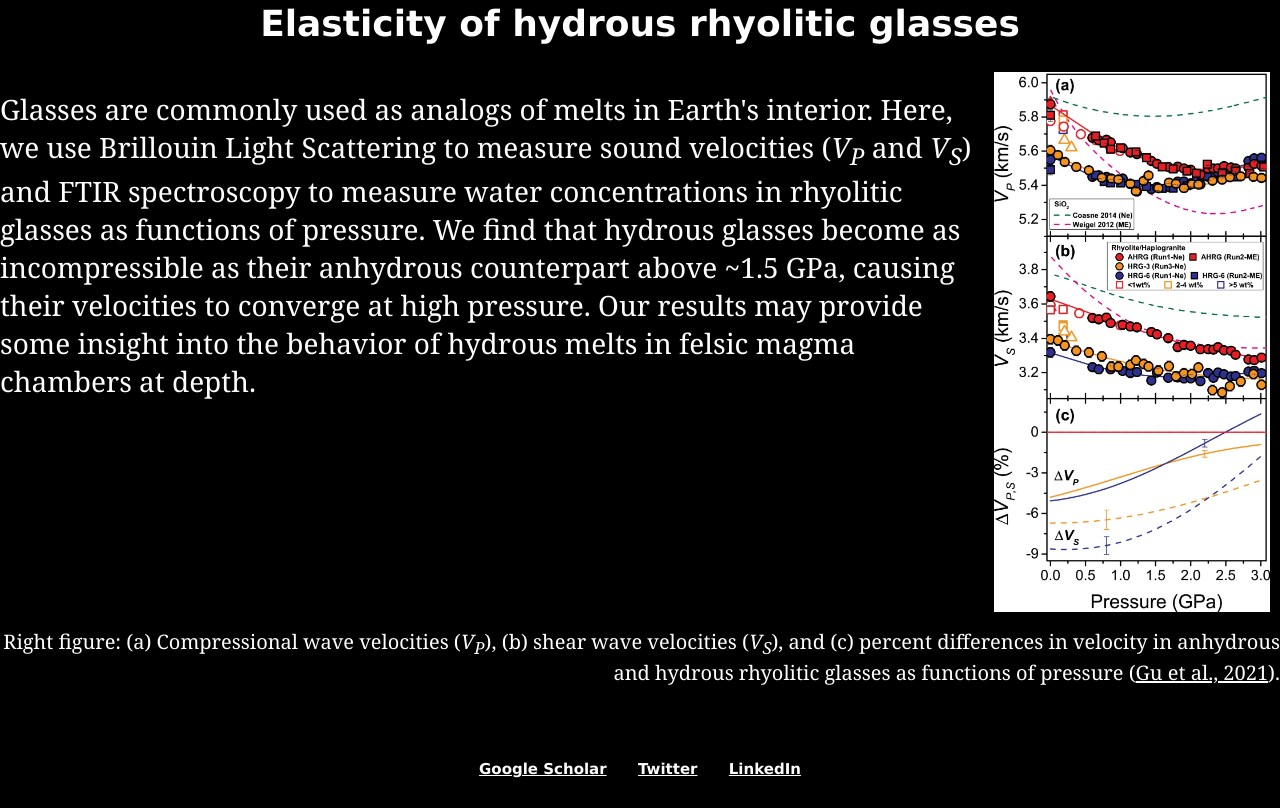
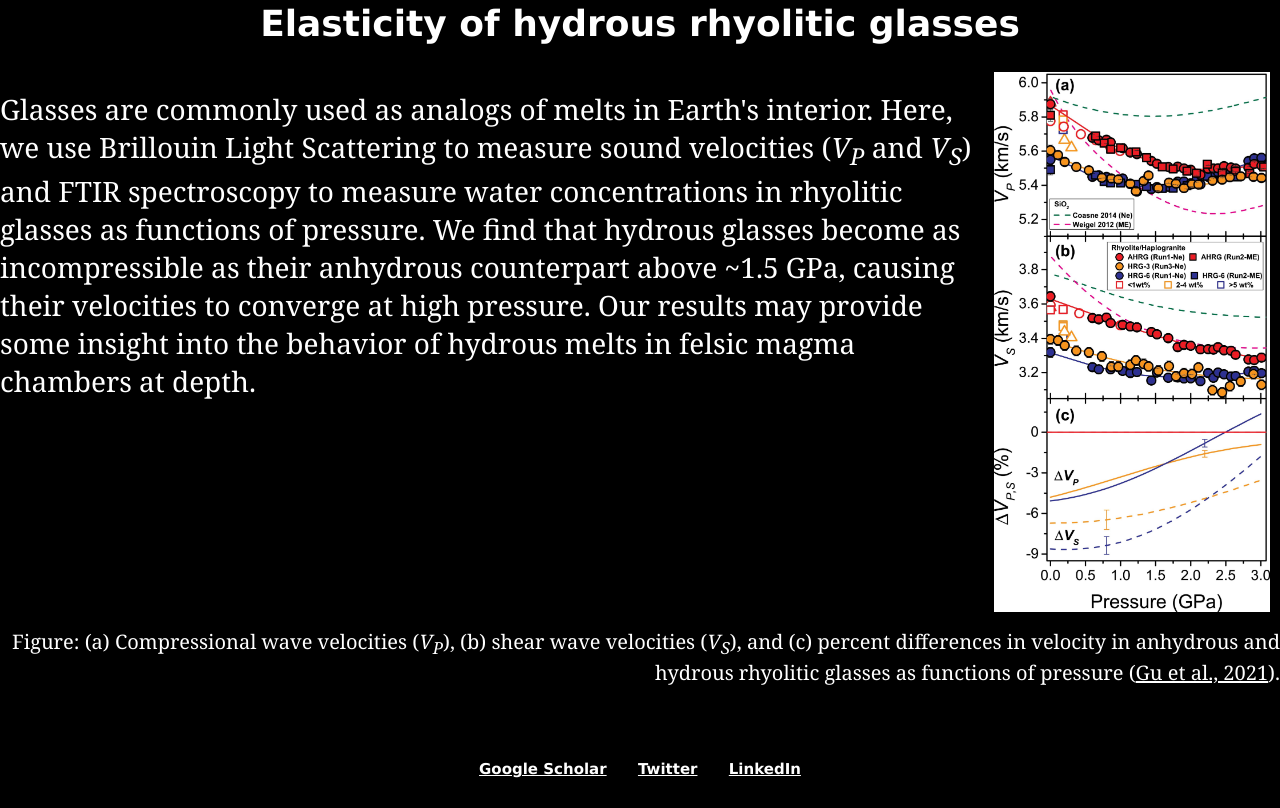
Before and after one commit to jessetgu/jessetgu.github.io, a plain HTML site: page research.html in a window 1280 px wide. Shown: the part 829-1637 px from the top of the page. Drawn offline with Linux system fonts and the light colour scheme.

Commit message:
Add files via upload

```diff
--- a/research.html
+++ b/research.html
@@ -44,7 +44,7 @@
     <p>Glasses are commonly used as analogs of melts in Earth's interior. Here, we use Brillouin Light Scattering to measure sound velocities (<i>V<sub>P</sub></i> and <i>V<sub>S</sub></i>) and FTIR spectroscopy  to measure water concentrations in rhyolitic glasses as functions of pressure.
         We find that hydrous glasses become as incompressible as their anhydrous counterpart above ~1.5 GPa, causing their velocities to converge at high pressure. Our results may provide some insight into the behavior of hydrous melts in felsic magma chambers at depth.</p>
     <br><br><br><br><br><br><br><br><br><br>
-    <p style = "font-size:20;text-align:right">Right figure: (a) Compressional wave velocities (<i>V<sub>P</sub></i>), (b) shear wave velocities (<i>V<sub>S</sub></i>), and (c) percent differences in velocity in anhydrous and hydrous rhyolitic glasses as functions of pressure (<a href="https://doi.org/10.2138/am-2021-7597" target="_blank">Gu et al., 2021</a>).</p>
+    <p style = "font-size:20;text-align:right">Figure: (a) Compressional wave velocities (<i>V<sub>P</sub></i>), (b) shear wave velocities (<i>V<sub>S</sub></i>), and (c) percent differences in velocity in anhydrous and hydrous rhyolitic glasses as functions of pressure (<a href="https://doi.org/10.2138/am-2021-7597" target="_blank">Gu et al., 2021</a>).</p>
 
     <br><br><br>
 
```
